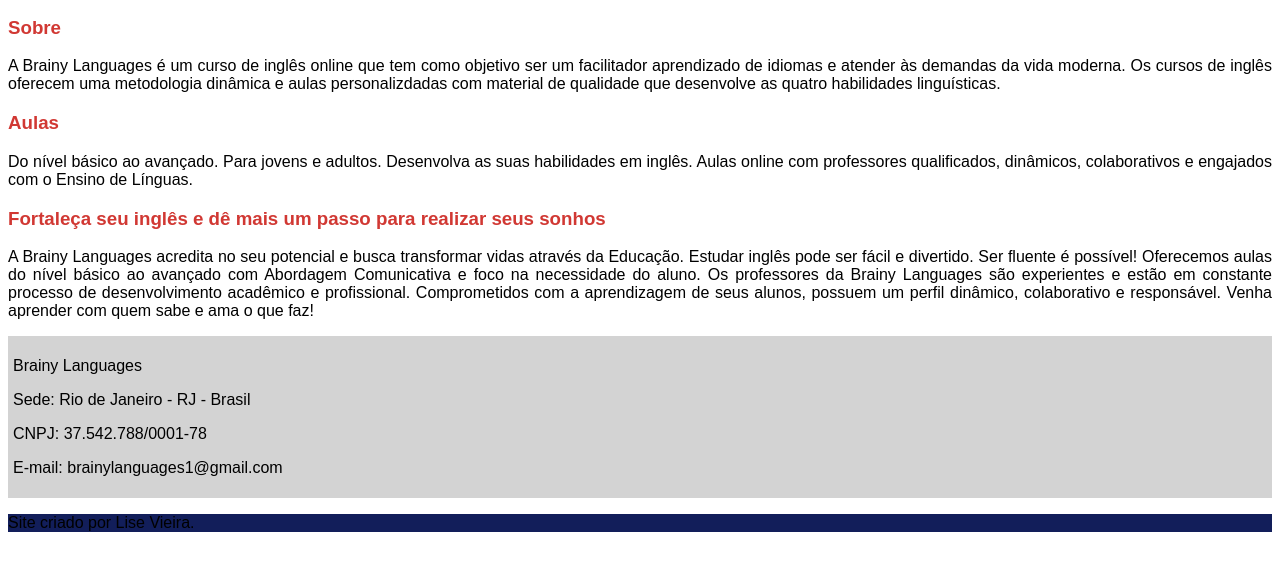
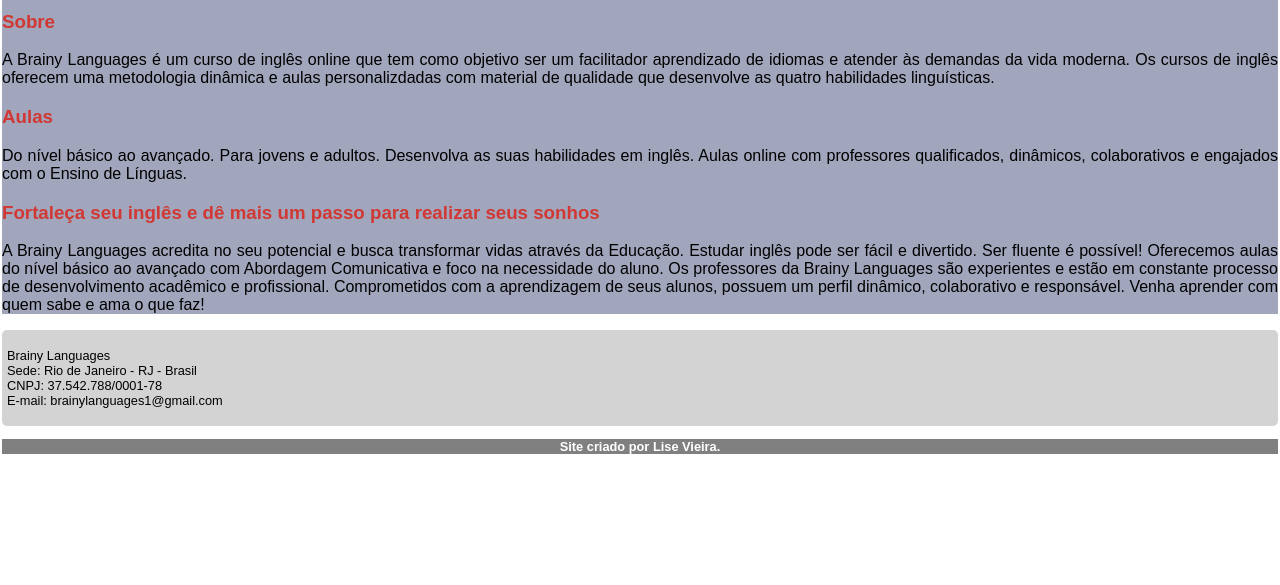
Before and after one commit to lisenunes/brainy-languages, a plain HTML site: page index.html in a window 1280 px wide. Shown: the part 215-800 px from the top of the page. Drawn offline with Linux system fonts and the light colour scheme.

Commit message:
atualização do index

```diff
--- a/estilos/style.css
+++ b/estilos/style.css
@@ -14,6 +14,7 @@
 }
 
 body {
+    margin: 2px;
     color: #D13833;
 
 }
@@ -24,6 +25,8 @@ menu {
     box-sizing: 2px;
     background-color: #1D2060;
     color: white;
+    border-radius: 5px;
+
 
 }
 
@@ -32,9 +35,14 @@ menu  ul  li a {
     color: white;
     text-shadow: 1px 1px 1px black;
     font-weight: bold;
+    display: inline-block;
 
 }
 
+article {
+    box-sizing: 2px;
+    background-color: rgba(33, 44, 95, 0.418);
+}
 h1, h2 {
     text-align: center;
     text-shadow: 1px 1px 2px rgba(0, 0, 0, 0.459);
@@ -50,14 +58,23 @@ div {
     box-sizing: 2px;
     padding: 5px 5px;
     background-color: lightgrey;
+    border-radius: 5px;
+    font-size: 0.8em;
 }
 
 footer {
     box-sizing: 1px;
     padding: 0px;
-    background-color: #121E5A;
+    background-color: grey;
     color: white;
     margin: auto;
     text-align: center;
 
 }
+
+#foot {
+    text-align: center;
+    color: white;
+    font-size: .8em;
+    font-weight: bold;
+}
--- a/index.html
+++ b/index.html
@@ -33,10 +33,10 @@
         </article>
     </main>
     <div>
-        <p>Brainy Languages</p>
-        <p>Sede: Rio de Janeiro - RJ - Brasil</p>
-        <p>CNPJ: 37.542.788/0001-78</p>
-        <p>E-mail: brainylanguages1@gmail.com</p>
+        <p>Brainy Languages<br>
+        Sede: Rio de Janeiro - RJ - Brasil<br>
+        CNPJ: 37.542.788/0001-78<br>
+        E-mail: brainylanguages1@gmail.com</p>
 
 
     </div>
```
Also changed, not shown: escola.html (added).
